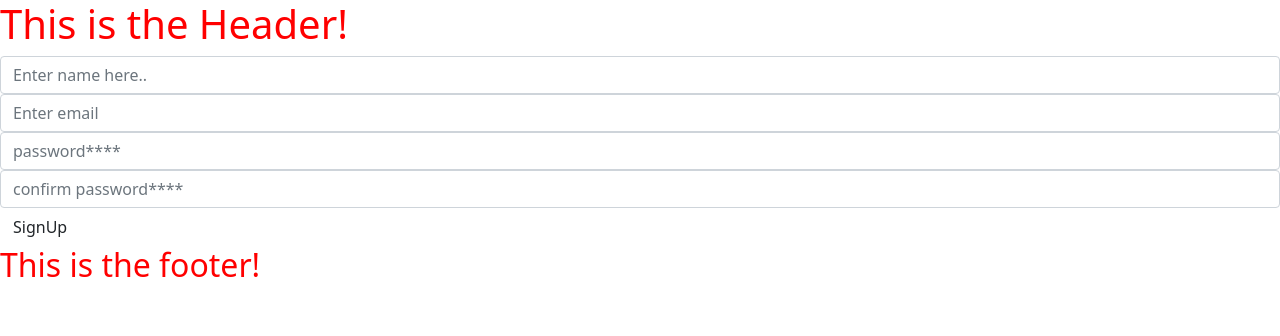
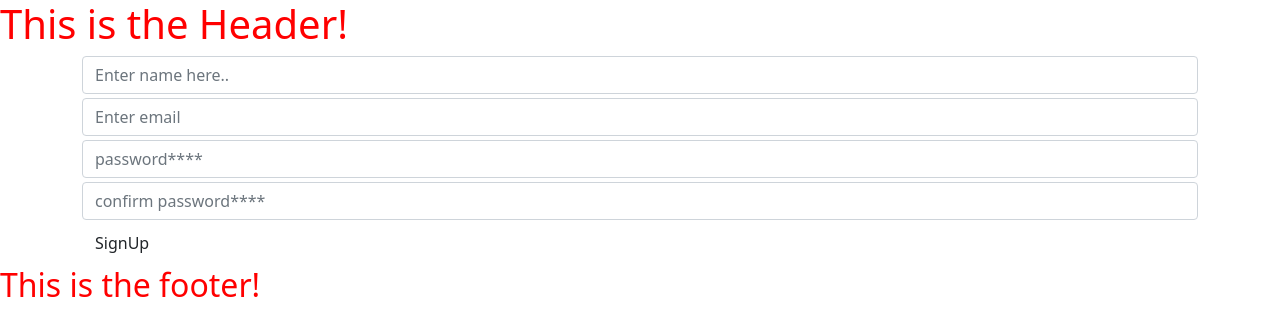
Before and after one commit to ClaytonSiby/the-gentleman-app, a React (Create React App) app: page /signup in a window 1280 px wide. Shown: the top 336 px of the page. Built offline with nearby package versions, Linux system fonts and the light colour scheme; the HTML template or start-up script is replaced by a standard one.

Commit message:
Complete signup form

```diff
--- a/src/pages/SignUp.js
+++ b/src/pages/SignUp.js
@@ -1,22 +1,26 @@
-import React from 'react';
-import { Form } from 'react-bootstrap';
+import React from 'react'
+import { Form, Container } from 'react-bootstrap'
 
 const SignUp = () => (
+  <Container>
     <Form>
-    <Form.Group>
-      <Form.Control type="text" placeholder="Enter name here.." />
+      <Form.Group className='my-1'>
+        <Form.Control type='text' placeholder='Enter name here..' />
       </Form.Group>
-    <Form.Group>
-      <Form.Control type="email" placeholder="Enter email" />
+      <Form.Group className='my-1'>
+        <Form.Control type='email' placeholder='Enter email' />
       </Form.Group>
-    <Form.Group>
-      <Form.Control type="password" placeholder="password****" />
-      <Form.Control type="password" placeholder="confirm password****" />
+      <Form.Group className='my-1'>
+        <Form.Control type='password' placeholder='password****'/>
+        <Form.Control type='password' placeholder='confirm password****' className="my-1"/>
       </Form.Group>
-    <Form.Group>
-      <button type="submit" className="btn btn-block btn-md">SignUp</button>
+      <Form.Group className='my-1'>
+        <button type='submit' className='btn btn-block btn-md'>
+          SignUp
+        </button>
       </Form.Group>
     </Form>
-);
+  </Container>
+)
 
-export default SignUp;
+export default SignUp
```
Lines whose indentation alone changed are shown as unchanged.
